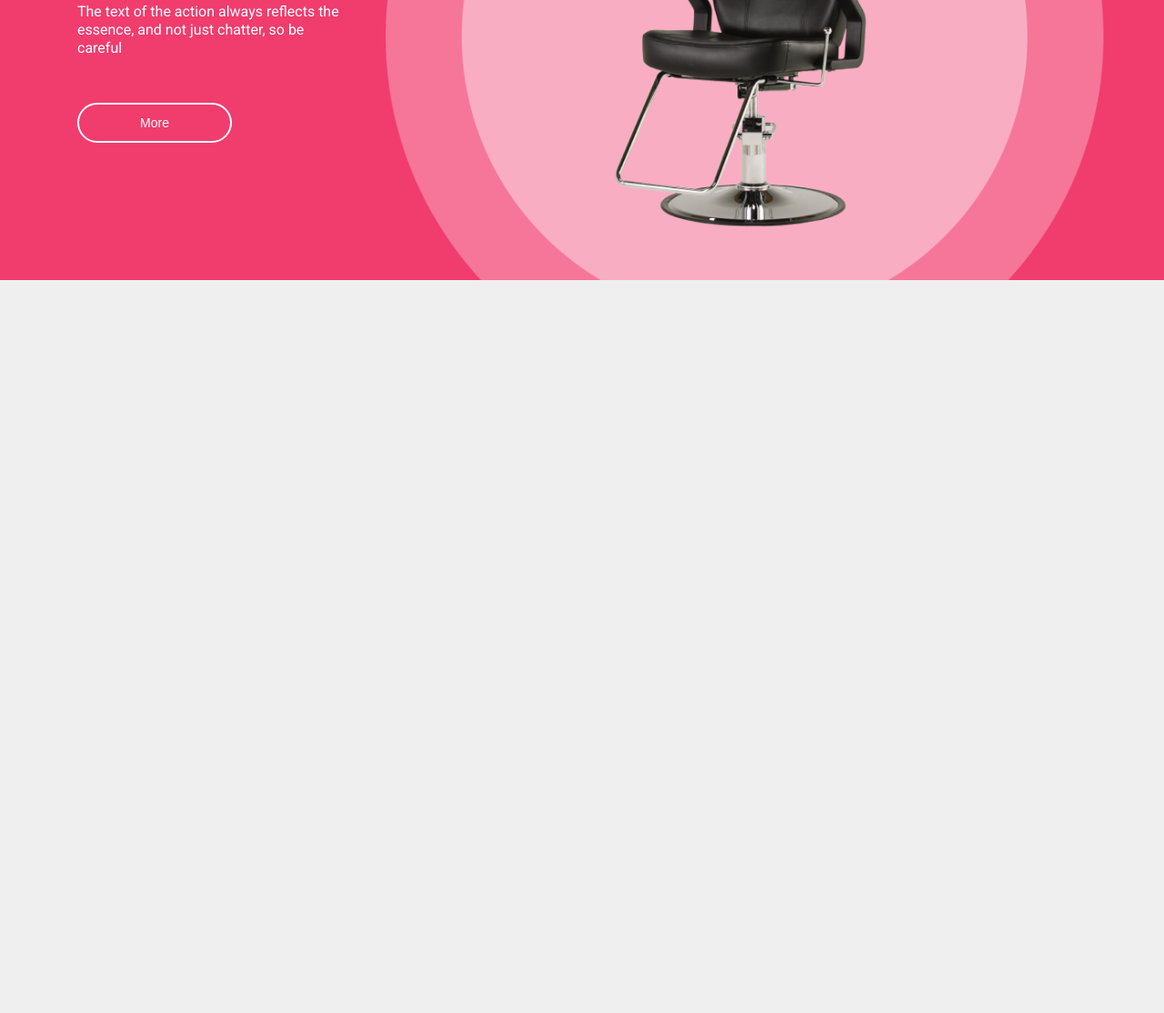
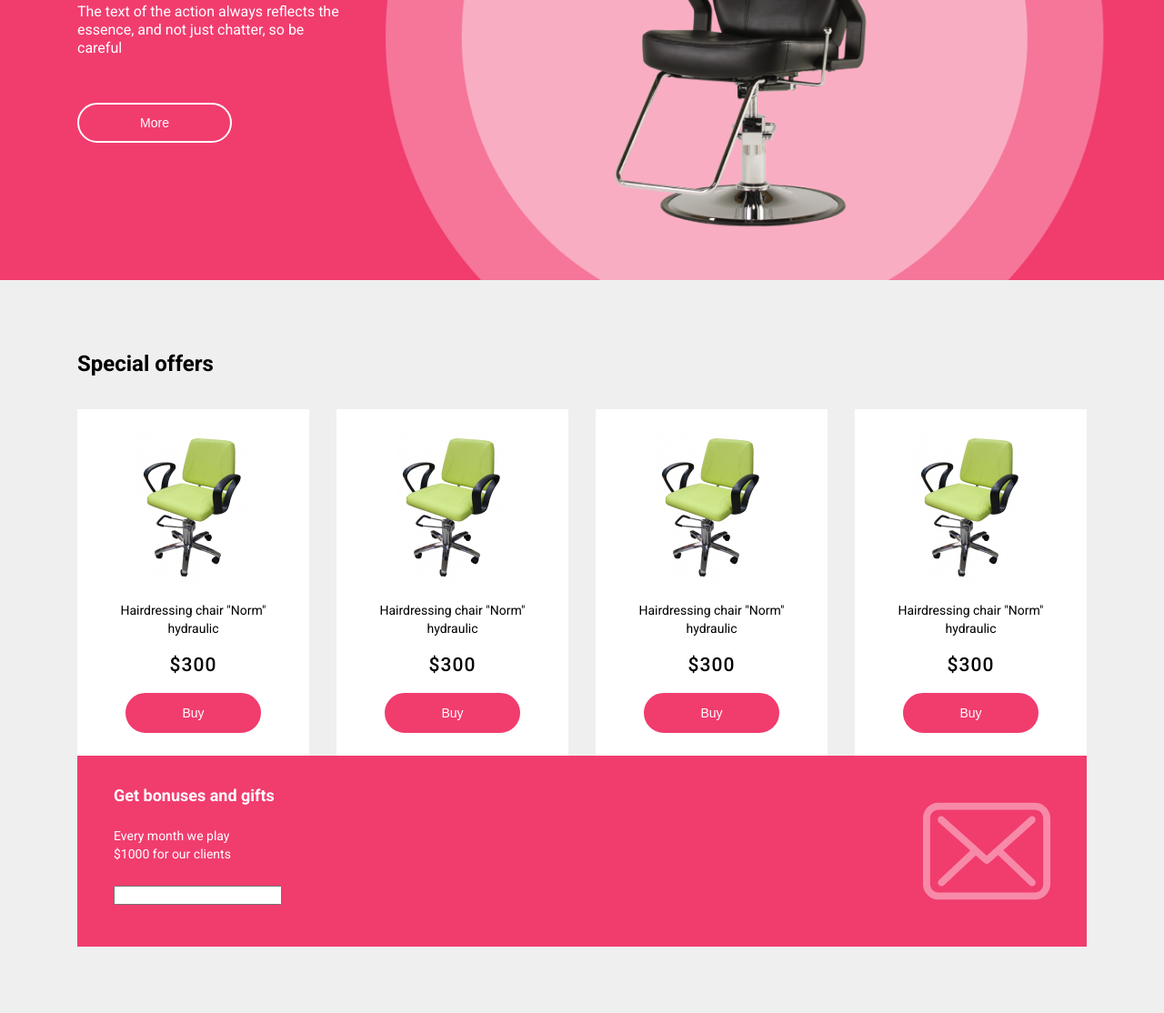
Before and after one commit to N2x4ZR/practice_beauty-site, a plain HTML site: page index.html in a window 1280 px wide. Shown: the part 492-1606 px from the top of the page at 91% size. Before the commit the page ends 800 px from the top, so only its background shows below. Drawn offline with Linux system fonts and the light colour scheme.

Commit message:
add card

```diff
--- a/index.html
+++ b/index.html
@@ -8,6 +8,7 @@
     <title>Beauty Site</title>
 </head>
 <body>
+    <!-- header -->
     <div class="page-full flex f-drct--column">
         <header class="header">
             <nav class="header_nav-top">
@@ -43,6 +44,8 @@
                 </div>
             </nav>
         </header>
+    <!-- header--end -->
+    <!-- main-section -->
         <main class="main bg-s f-gr--1 flex a-itm--center">
             <div class="container">
                 <article class="flex f-drct--column gap50">
@@ -53,5 +56,54 @@
             </div>
         </main>
     </div>
+    <!-- main-section -->
+    <!-- second-section -->
+    <section class="second-section">
+        <div class="container">
+            <h2 class="subtitle--24 txt-clr--black mar-b--38">Special offers</h2>
+            <!-- cards -->
+            <ul class="cards-case flex j-cnt--center f-wrp--wrap gap30">
+                <li class="card flex f-drct--column gap20 a-itm--center bg-white">
+                    <img class="mw125" src="/assets/images/chair.png" alt="chairs">
+                    <p class="txt--14 txt--body txt-clr--black txt-center mw195">Hairdressing chair "Norm" hydraulic</p>
+                    <h3 class="txt-cost--21">$300</h3>
+                    <button class="button btn_bg--pink btn_border--pink txt-clr--white txt--14">Buy</button>
+                </li>
+                <li class="card flex f-drct--column gap20 a-itm--center bg-white">
+                    <img class="mw125" src="/assets/images/chair.png" alt="chairs">
+                    <p class="txt--14 txt--body txt-clr--black txt-center mw195">Hairdressing chair "Norm" hydraulic</p>
+                    <h3 class="txt-cost--21">$300</h3>
+                    <button class="button btn_bg--pink btn_border--pink txt-clr--white txt--14">Buy</button>
+                </li>
+                <li class="card flex f-drct--column gap20 a-itm--center bg-white">
+                    <img class="mw125" src="/assets/images/chair.png" alt="chairs">
+                    <p class="txt--14 txt--body txt-clr--black txt-center mw195">Hairdressing chair "Norm" hydraulic</p>
+                    <h3 class="txt-cost--21">$300</h3>
+                    <button class="button btn_bg--pink btn_border--pink txt-clr--white txt--14">Buy</button>
+                </li>
+                <li class="card flex f-drct--column gap20 a-itm--center bg-white">
+                    <img class="mw125" src="/assets/images/chair.png" alt="chairs">
+                    <p class="txt--14 txt--body txt-clr--black txt-center mw195">Hairdressing chair "Norm" hydraulic</p>
+                    <h3 class="txt-cost--21">$300</h3>
+                    <button class="button btn_bg--pink btn_border--pink txt-clr--white txt--14">Buy</button>
+                </li>
+            </ul>
+            <!-- cards--end -->
+            <!-- second-cards -->
+            <ul class="second--cards-case">
+                <li class="second-card flex j-cnt--between bg-pink">
+                    <div class="flex f-drct--column gap25">
+                        <h4 class="subtitle--18 txt-clr--white">Get bonuses and gifts</h4>
+                        <p class="txt--14 txt--body txt-clr--white mw130">Every month we play $1000 for our clients</p>
+                        <input class="email" type="email" name="" id="">
+                    </div>
+                    <img src="./assets/svg/envelope.svg" alt="icon">
+                </li>
+                <li class="second-card"></li>
+            </ul>
+            <!-- second-cards--end -->
+        </div>
+    </section>
+    <!-- second-section--end -->
 </body>
 </html>
--- a/styles/main.css
+++ b/styles/main.css
@@ -40,26 +40,44 @@ body {
 
 
 
-/* width */
+/* size */
 
+    /* width */
 .mw600 {
     max-width: 600px;
 }
-
 .mw300 {
     max-width: 300px;
 }
-
+.mw195{
+    max-width: 195px;
+}
 .mw170 {
     max-width: 170px;
 }
-
+.mw130 {
+    max-width: 130px;
+}
+.mw125 {
+    max-width: 125px;
+}
 
 .margin0a {
     margin: 0 auto;
 }
 
 /* width--end */
+
+
+
+
+/* padding-and-margin */
+
+.mar-b--38 {
+    margin-bottom: 38px;
+}
+
+/* padding-and-margin--end */
 
 
 
@@ -93,6 +111,7 @@ body {
     align-items: center;
 }
 
+    /* gap */
 .gap50 {
     gap: 50px;
 }
@@ -101,6 +120,9 @@ body {
 }
 .gap30 {
     gap: 30px;
+}
+.gap25 {
+    gap: 25px;
 }
 .gap20 {
     gap: 20px;
@@ -121,6 +143,10 @@ body {
 
 .bg-white{
     background-color: var(--clr_white);
+}
+
+.bg-pink {
+    background-color: var(--clr_pink);
 }
 
 /* backgrounds--end */
@@ -215,6 +241,17 @@ body {
 
 
 
+/* input */
+
+.email {
+
+}
+
+/* input--end */
+
+
+
+
 /* main-section */
 
 .page-full {
@@ -237,3 +274,22 @@ body {
 }
 
 /* main-section--end */
+
+
+
+
+/* second-section */
+
+.second-section {
+    padding: 80px 0;
+}
+
+    /* cards */
+.card {
+    padding: 25px 30px;
+}
+.second-card {
+    padding: 35px 40px;
+}
+
+/* second-section--end */
```
